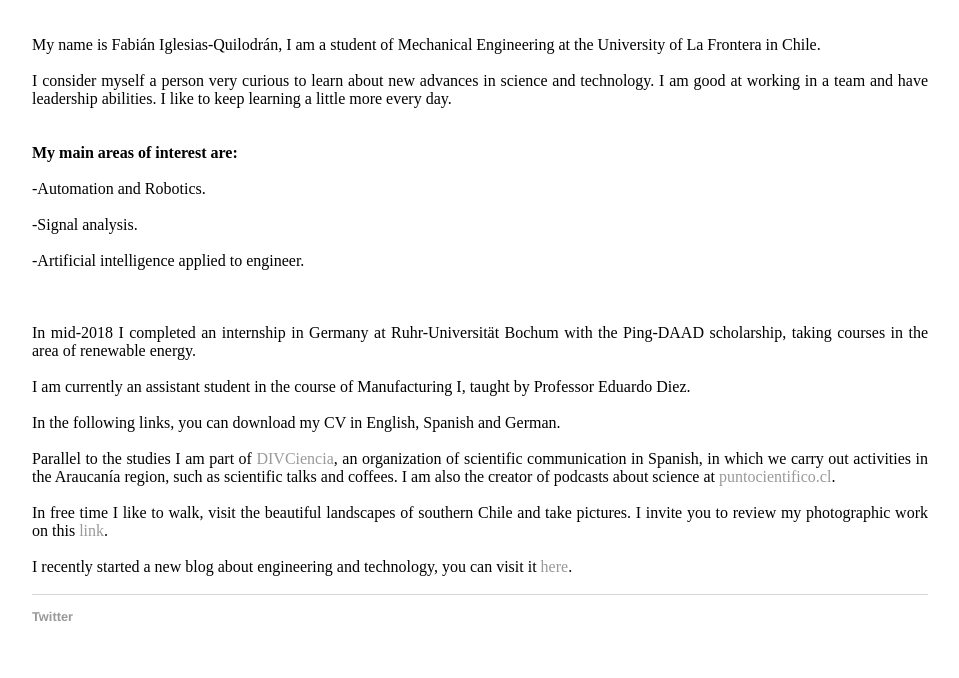
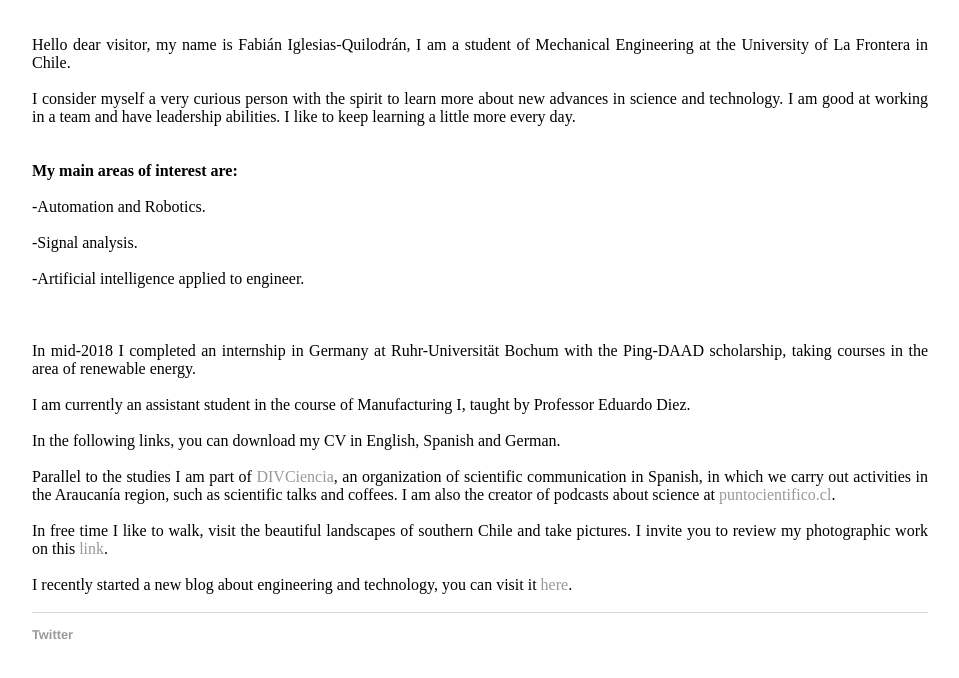
Before and after one commit to fabianiglesias/fabianiglesias.github.io, a Jekyll site: the page built from index.html, in a window 1280 px wide, cut to the strip 404-1107 px from the top of the page. Shown: the top 678 px of the strip, without its empty margins (160-1119 px from the left). Built offline with Jekyll 4.4.1, drawn with Linux system fonts in a browser that asks for light colours.

Commit message:
Update index.html

```diff
--- a/index.html
+++ b/index.html
@@ -14,11 +14,11 @@ title: Fabián Iglesias
 <div class="separator" style="clear: both; text-align: center;">
 <br /></div>
 <div style="text-align: justify;">
-My name is Fabián Iglesias-Quilodrán, I am a student of Mechanical Engineering at the University of La Frontera in Chile.</div>
+Hello dear visitor, my name is Fabián Iglesias-Quilodrán, I am a student of Mechanical Engineering at the University of La Frontera in Chile.</div>
 <div style="text-align: justify;">
 <br /></div>
 <div style="text-align: justify;">
-I consider myself a person very curious to learn about new advances in science and technology. I am good at working in a team and have leadership abilities. I like to keep learning a little more every day.<br />
+I consider myself a very curious person with the spirit to learn more about new advances in science and technology. I am good at working in a team and have leadership abilities. I like to keep learning a little more every day.<br />
 <br />
 <br />
 <b>My main areas of interest are:</b></div>
```
